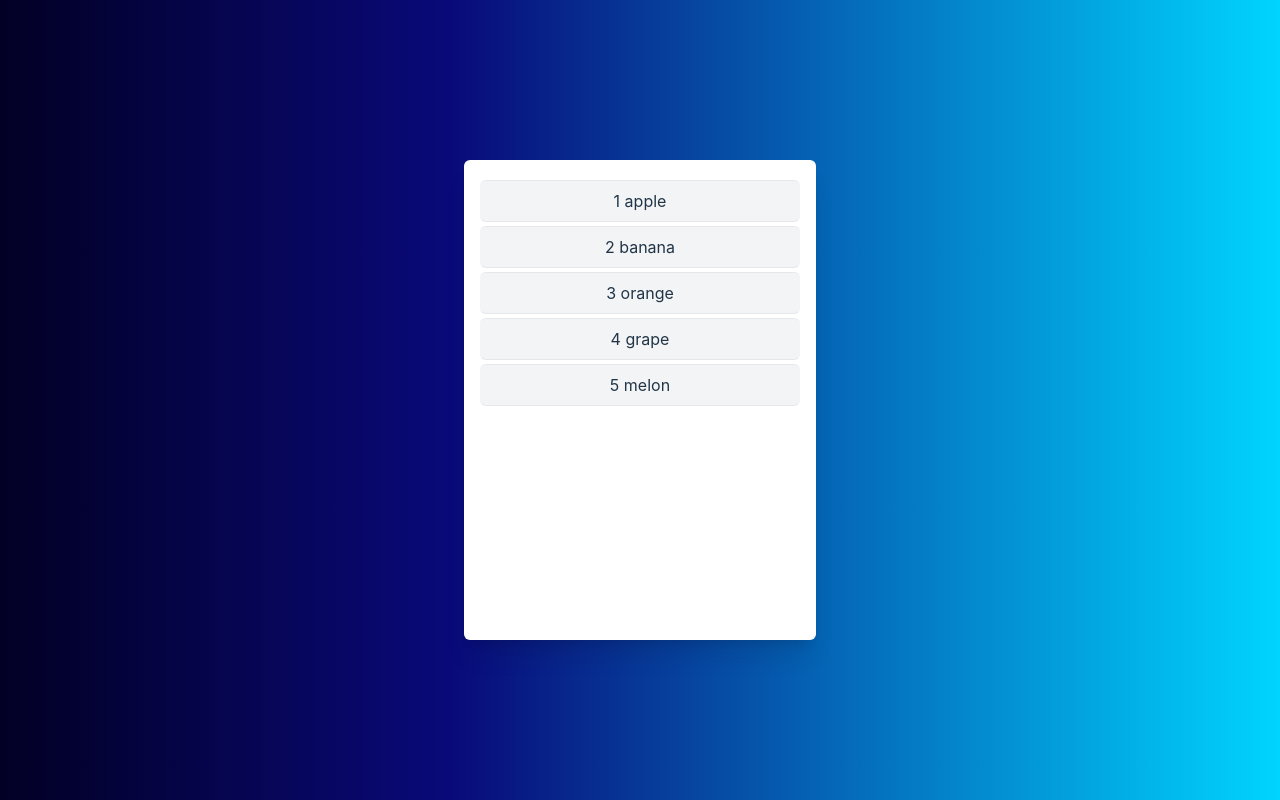
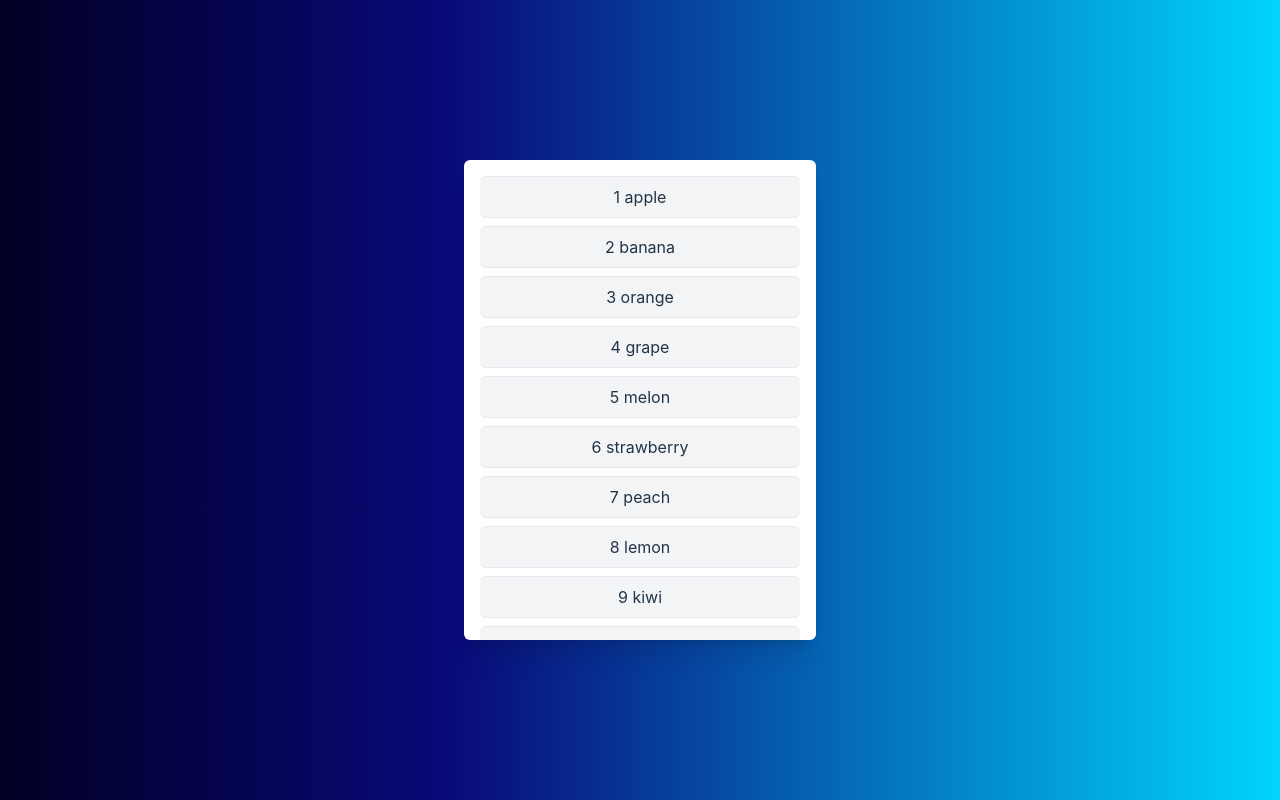
Before and after one commit to MotoyaAsahina/vue-draggable-sort-sample, a Vue app: page / in a window 1280 px wide. Built offline with nearby package versions, Linux system fonts and the light colour scheme.

Commit message:
Work fine

```diff
--- a/src/App.vue
+++ b/src/App.vue
@@ -1,7 +1,13 @@
 <script setup lang="ts">
 import {onMounted, ref} from "vue";
 
-const fruits = ['1 apple', '2 banana', '3 orange', '4 grape', '5 melon']
+const fruits = [
+  '1 apple', '2 banana', '3 orange', '4 grape', '5 melon', '6 strawberry',
+  '7 peach', '8 lemon', '9 kiwi', '10 mango', '11 pineapple', '12 watermelon',
+  '13 cherry', '14 plum', '15 pear', '16 apricot', '17 peach', '18 lemon',
+  '19 kiwi', '20 mango', '21 pineapple', '22 watermelon', '23 cherry', '24 plum',
+  '25 pear', '26 apricot'
+]
 
 const draggingId = ref('')
 const draggingIndex = ref(0)
@@ -16,9 +22,16 @@ const dragOver = (id: string) => {
   }
 
   const el = document.getElementById(id)
+
+  for (const anim of el?.getAnimations() ?? []) {
+    if (anim.playState === 'running') {
+      return;
+    }
+  }
+
   if (el) {
-    const item = document.getElementById(draggingId.value)
-    console.log(`draggingIndex: ${draggingIndex.value}, getItemIndex: ${getItemIndex(id)}`)
+    const item = document.getElementById(draggingId.value);
+    console.log(`draggingIndex: ${draggingIndex.value}, getItemIndex: ${getItemIndex(id)}`);
 
     if (draggingIndex.value < getItemIndex(id)) {
       el.after(item!)
@@ -29,7 +42,7 @@ const dragOver = (id: string) => {
       el.style.animation = 'transform-down 150ms ease 0s'
       item!.style.animation = 'transform-up 150ms ease 0s'
     }
-    draggingIndex.value = getItemIndex(draggingId.value)
+    draggingIndex.value = getItemIndex(draggingId.value);
   }
 }
 
@@ -39,16 +52,6 @@ const dragStart = (id: string) => {
 }
 
 onMounted(() => {
-  const draggableElement = document.querySelector('div[draggable="true"]');
-
-  // draggableElement?.addEventListener("drop", (event) => {
-  //   event.preventDefault();
-  // });
-
-  // draggableElement?.addEventListener("dragover", (event) => {
-  //   event.preventDefault();
-  // });
-
   document.getElementById("sortable-list")?.addEventListener("dragover", (event) => {
     event.preventDefault();
     if (event.dataTransfer) event.dataTransfer.dropEffect = "move"
@@ -57,18 +60,16 @@ onMounted(() => {
 </script>
 
 <template>
-  <div id="sortable-list" class="w-88 h-120 bg-white rounded-md shadow-xl p-4">
+  <div id="sortable-list" class="w-88 h-120 bg-white rounded-md shadow-xl px-4 py-2 overflow-scroll">
     <div
         v-for="(fruit, ind) in fruits"
         :id="`fruit-${ind}`"
         :key="fruit"
-        class="border-y-1 my-1 bg-gray-100 rounded-md p-2"
+        class="border-y-1 my-2 bg-gray-100 rounded-md p-2"
         style="transform: translate3d(0px, 0px, 0px);"
         draggable="true"
         @dragstart="dragStart(`fruit-${ind}`)"
-        @dragend="dragEnd"
         @dragenter="dragOver(`fruit-${ind}`)"
-        @drop="drop"
     >
       <p class="cursor-pointer">
         {{ fruit }}
--- a/src/components/HelloWorld.vue
+++ /dev/null
@@ -1,38 +0,0 @@
-<script setup lang="ts">
-import { ref } from 'vue'
-
-defineProps<{ msg: string }>()
-
-const count = ref(0)
-</script>
-
-<template>
-  <h1>{{ msg }}</h1>
-
-  <div class="card">
-    <button type="button" @click="count++">count is {{ count }}</button>
-    <p>
-      Edit
-      <code>components/HelloWorld.vue</code> to test HMR
-    </p>
-  </div>
-
-  <p>
-    Check out
-    <a href="https://vuejs.org/guide/quick-start.html#local" target="_blank"
-      >create-vue</a
-    >, the official Vue + Vite starter
-  </p>
-  <p>
-    Install
-    <a href="https://github.com/johnsoncodehk/volar" target="_blank">Volar</a>
-    in your IDE for a better DX
-  </p>
-  <p class="read-the-docs">Click on the Vite and Vue logos to learn more</p>
-</template>
-
-<style scoped>
-.read-the-docs {
-  color: #888;
-}
-</style>
```
